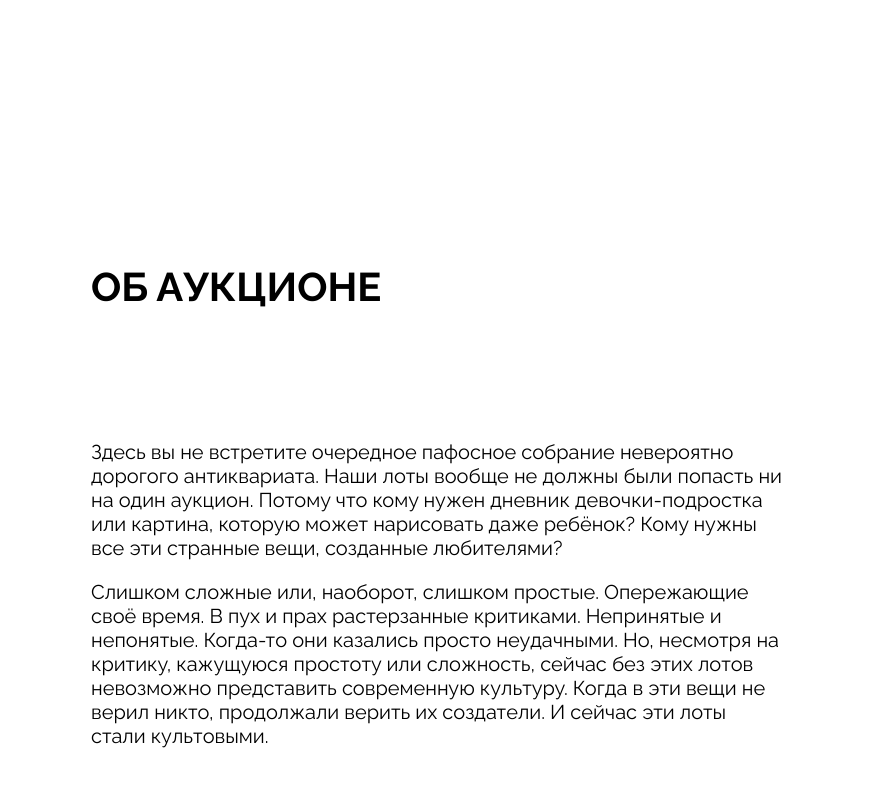
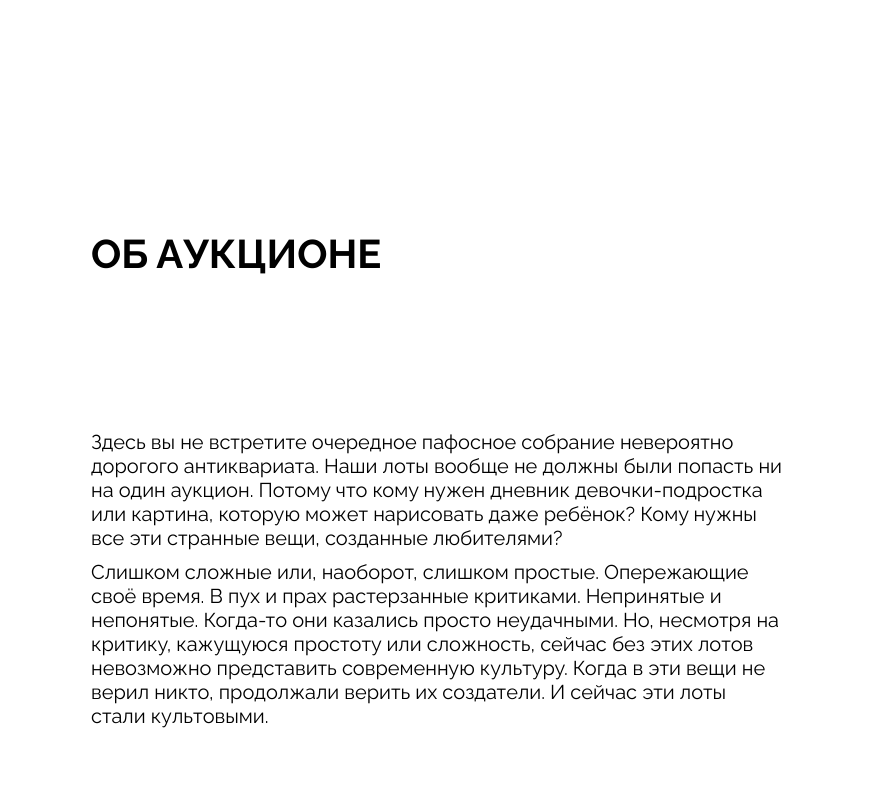
Before and after one commit to EgorSuncheleev/ono-tebe-nado-fd, a plain HTML site: page index.html in a window 1280 px wide. Shown: the part 1980-2780 px from the top of the page, 406-1280 px from the left. Drawn offline with Linux system fonts and the light colour scheme.

Commit message:
Добавил часть изменений

```diff
--- a/index.html
+++ b/index.html
@@ -126,21 +126,19 @@
               alt="Логотип проекта"
             />
           </div>
-          <h2 class="about-title about-title--title">Об аукционе</h2>
+          <h2 class="about-title">Об аукционе</h2>
           <p class="about-text">
             Здесь вы не встретите очередное пафосное собрание невероятно
             дорогого антиквариата. Наши лоты вообще не должны были попасть ни на
             один аукцион. Потому что кому нужен дневник девочки-подростка или
             картина, которую может нарисовать даже ребёнок? Кому нужны все эти
             странные вещи, созданные любителями?
-          </p>
-          <p class="about-text about-text-down">
-            Слишком сложные или, наоборот, слишком простые. Опережающие своё
+            <p class="about-text text-down">Слишком сложные или, наоборот, слишком простые. Опережающие своё
             время. В пух и прах растерзанные критиками. Непринятые и непонятые.
             Когда-то они казались просто неудачными. Но, несмотря на критику,
             кажущуюся простоту или сложность, сейчас без этих лотов невозможно
             представить современную культуру. Когда в эти вещи не верил никто,
-            продолжали верить их создатели. И сейчас эти лоты стали культовыми.
+            продолжали верить их создатели. И сейчас эти лоты стали культовыми.</p>
           </p>
         </div>
       </section>
--- a/styles/style.css
+++ b/styles/style.css
@@ -229,7 +229,7 @@
 /* Блок about */
 
 .about {
-  padding: 120px 24px 180px;
+  padding: 120px 24px 0;
 }
 
 .about-column {
@@ -239,10 +239,6 @@
   grid-template-areas:
     "logo title"
     ". text";
-}
-
-.about-title--title {
-  grid-area: title;
 }
 
 .about-logo {
@@ -267,7 +263,8 @@
   text-transform: uppercase;
   display: flex;
   justify-content: start;
-  align-items: center;
+  align-items: start;
+  padding-top: 98px;
   grid-area: title;
 }
 
@@ -279,8 +276,8 @@
   grid-area: text;
 }
 
-.about-text-down {
-  padding-top: 140px
+.text-down {
+  padding-top: 130px;
 }
 
 /* сверху блок about */
@@ -289,7 +286,7 @@
   display: grid;
   grid-template-columns: repeat(3, 1fr) repeat(3, 1fr) repeat(3, 1fr);
   font-size: 18px;
-  padding: 0 50px 82px;
+  padding: 180px 50px 82px;
 }
 
 .footer-address {
```
